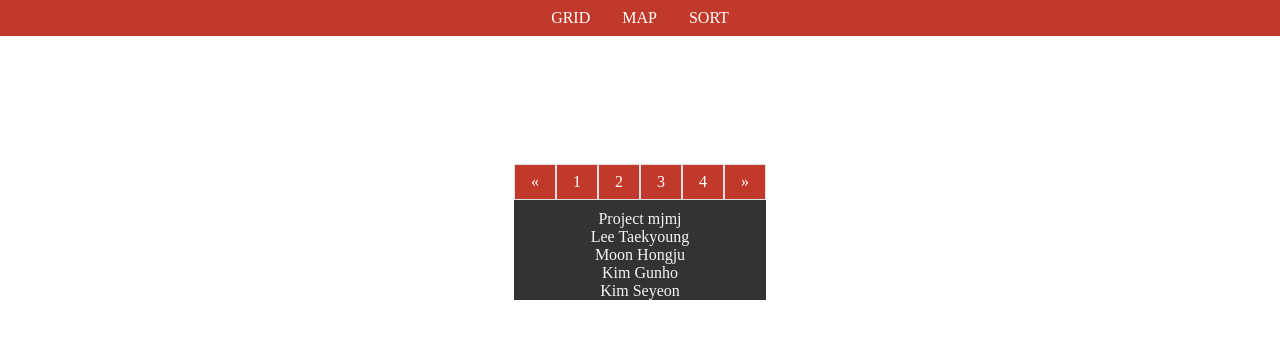
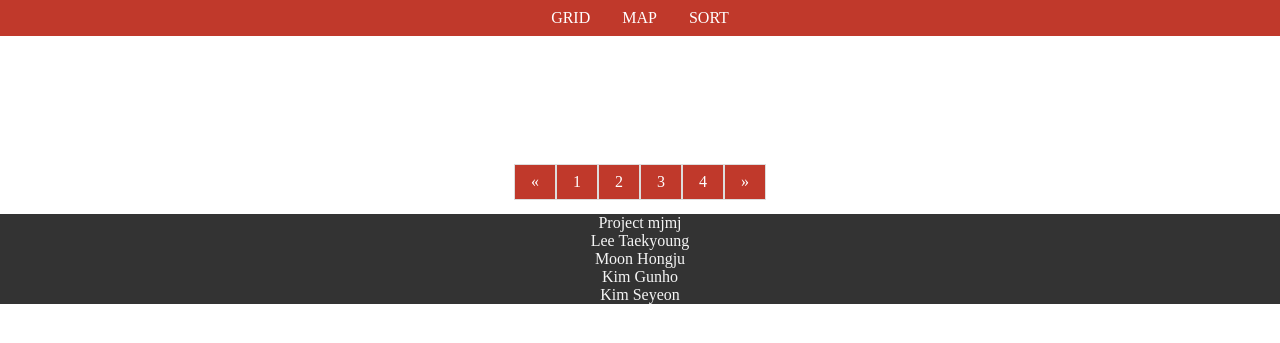
Before and after one commit to mukjamukja/basic, a Flask app: page / in a window 1280 px wide. Shown: the part 92-435 px from the top of the page. Run offline with Flask 2, Linux system fonts and the light colour scheme; data that the repository does not hold is empty; some libraries are stand-ins or nearby versions.

Commit message:
who was that!

```diff
--- a/mukjaproject/templates/main.html
+++ b/mukjaproject/templates/main.html
@@ -83,10 +83,9 @@
             <a href="">3</a>
             <a href="">4</a>
             <a href="">&raquo;</a>
+        </div>
+    </div>
 
-    <div class= "page">
-
-    </div>
 
     <script src="../static/js/main_ajax.js" charset="utf-8">
     </script>
```
